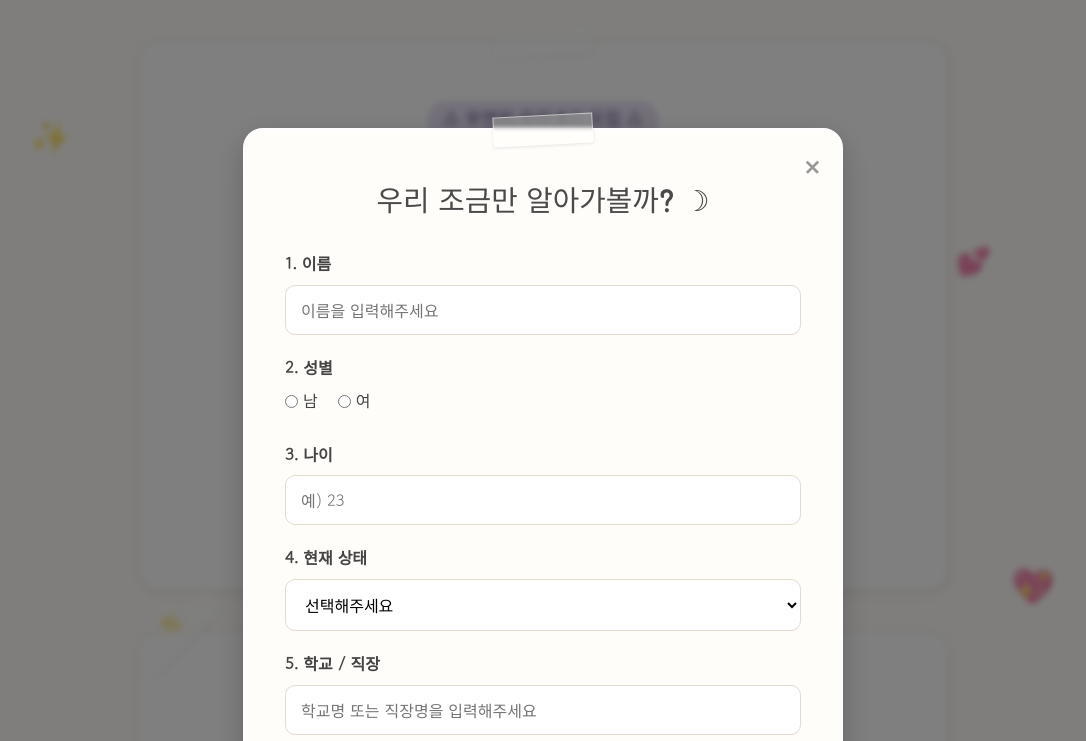
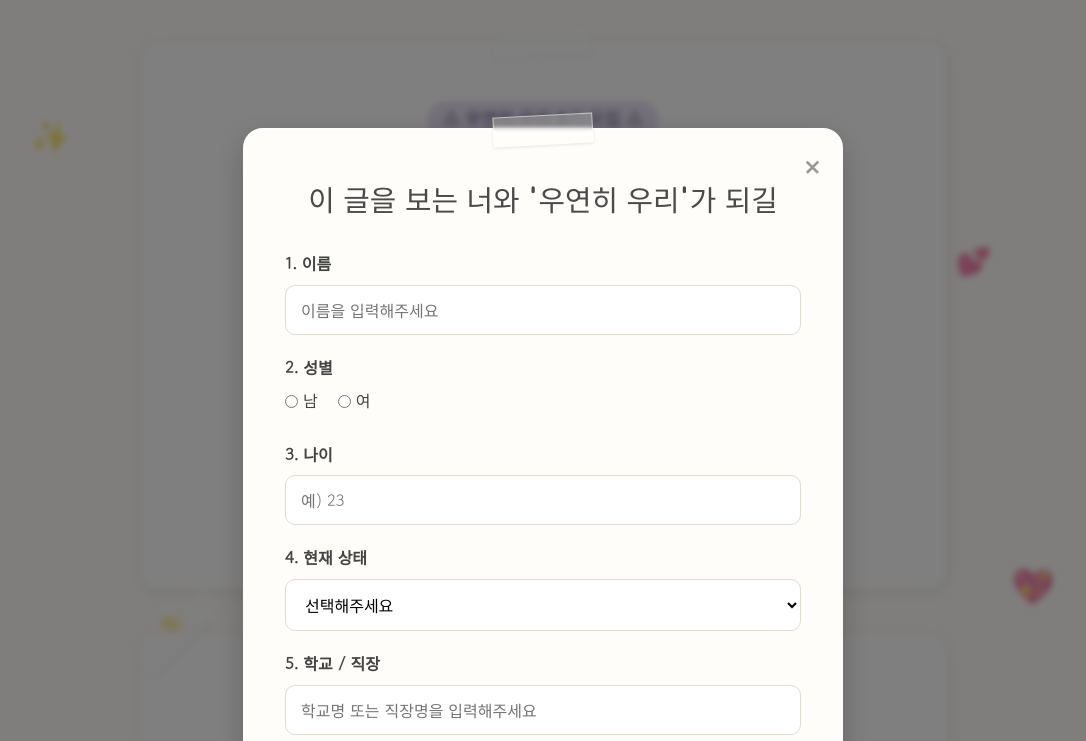
Before and after one commit to sojeong-im/wooyunhi-uri, a plain HTML site: page index.html in a window 1280 px wide. Both pictures are taken after a click on the button "5기 신청하기 ღ". Shown: the top 741 px of the page, without its empty margins (97-1183 px from the left). Drawn offline with Linux system fonts and the light colour scheme.

Commit message:
Update apply modal title

```diff
--- a/index.html
+++ b/index.html
@@ -76,7 +76,7 @@
         <div class="modal-content">
             <span class="close-btn" onclick="closeModal('applyModal')">&times;</span>
             <div class="scrapbook-tape top-center"></div>
-            <h3 class="modal-title">우리 조금만 알아가볼까? ☽</h3>
+            <h3 class="modal-title">이 글을 보는 너와 '우연히 우리'가 되길</h3>
             <form id="applyForm" onsubmit="submitForm(event, 'applyModal')">
                 <div class="form-group">
                     <label>1. 이름</label>
```
